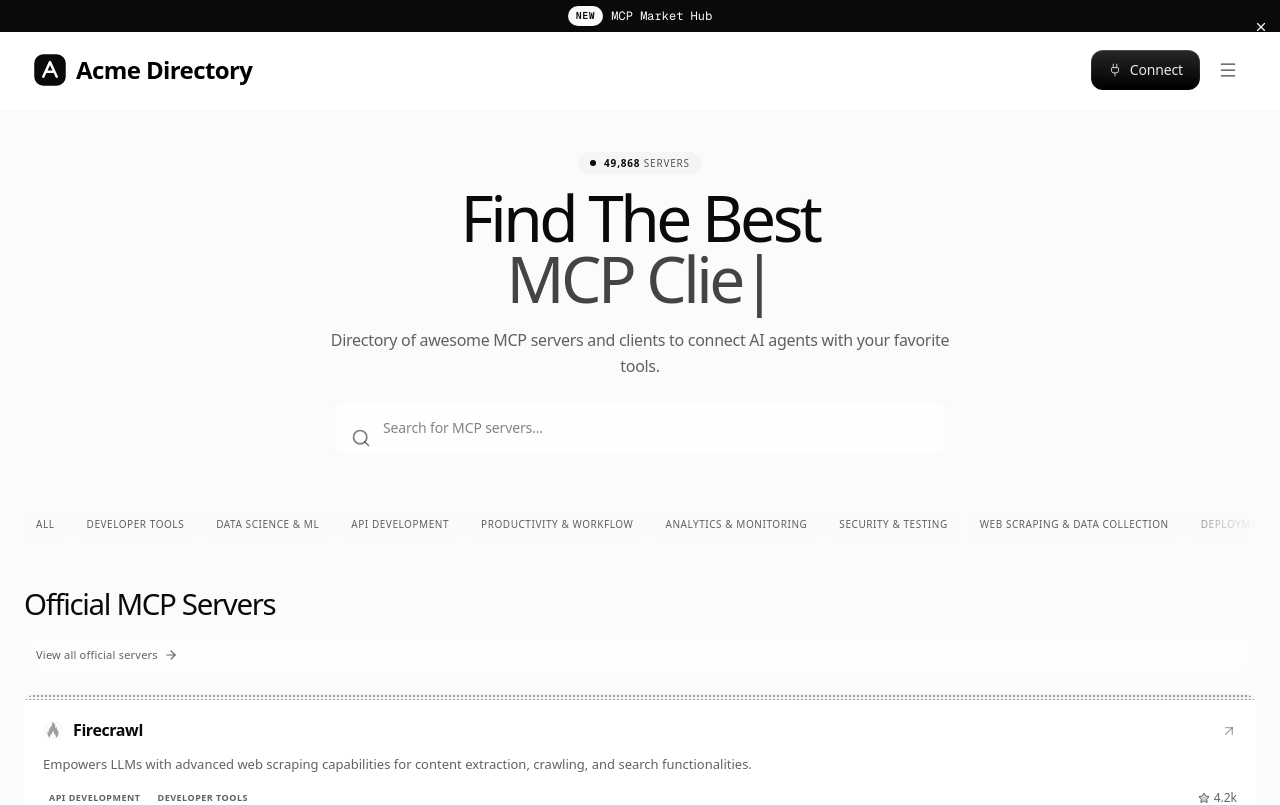
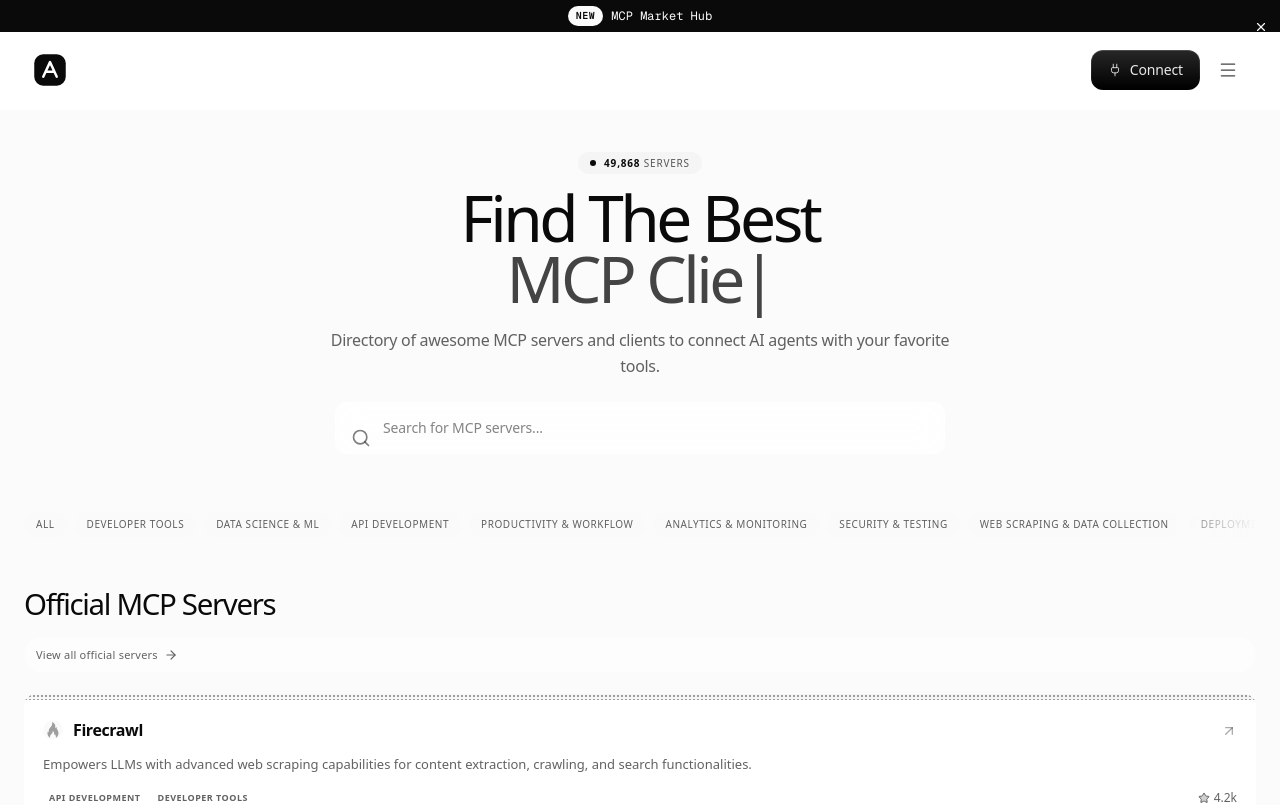
Before and after one commit to ttncode/marketplace-ui, a Next.js app: page / in a window 1280 px wide. Shown: the top 805 px of the page. Built offline with nearby package versions, Linux system fonts and the light colour scheme.

Commit message:
fix(layout): restore logo name sizing per surface

```diff
--- a/src/components/layout/mobile-nav-sheet.tsx
+++ b/src/components/layout/mobile-nav-sheet.tsx
@@ -75,7 +75,7 @@ export function MobileNavSheet({ open, onOpenChange, name, logo }: { readonly op
         )}
       >
         <div className="mb-8 pt-4">
-          <SiteLogo name={name} logo={logo} size={28} />
+          <SiteLogo name={name} logo={logo} size={28} nameClassName="text-[18px]/[28px] font-semibold tracking-[-0.45px]" />
         </div>
         <nav className="flex flex-col gap-1 pr-6">
           {MOBILE_NAV_GROUPS.map((group) => [
--- a/src/components/layout/site-footer.tsx
+++ b/src/components/layout/site-footer.tsx
@@ -54,7 +54,7 @@ export function SiteFooter({ name, logo }: { readonly name: string; readonly log
             <div className="md:col-span-2">
               {/* eslint-disable-next-line @next/next/no-html-link-for-pages -- clone links mirror the source site's paths, not this app's routes */}
               <a href="/" className="group mb-4 flex items-center gap-2">
-                <SiteLogo name={name} logo={logo} />
+                <SiteLogo name={name} logo={logo} nameClassName="text-xl leading-7 font-semibold tracking-[-0.5px]" />
               </a>
               <p className="max-w-[448px] font-sans text-sm leading-[1.625] text-[#616161]">{FOOTER.description}</p>
             </div>
--- a/src/components/layout/site-header.tsx
+++ b/src/components/layout/site-header.tsx
@@ -51,7 +51,7 @@ export function SiteHeader({ name, logo }: { readonly name: string; readonly log
         >
           <div className="flex items-center gap-8">
             <Link href="/" className="group flex items-center gap-2">
-              <SiteLogo name={name} logo={logo} />
+              <SiteLogo name={name} logo={logo} nameClassName="hidden font-sans text-[24px] leading-8 font-semibold tracking-[-0.6px] sm:inline" />
             </Link>
             <div className="hidden items-center md:flex">
               <NavMegaMenu />
--- a/src/components/layout/site-logo.tsx
+++ b/src/components/layout/site-logo.tsx
@@ -6,14 +6,15 @@ interface SiteLogoProps {
   readonly logo: SiteConfig["logo"];
   readonly size?: number;
   readonly showName?: boolean;
+  readonly nameClassName?: string;
 }
 
-export function SiteLogo({ name, logo, size = 36, showName = true }: SiteLogoProps) {
+export function SiteLogo({ name, logo, size = 36, showName = true, nameClassName }: SiteLogoProps) {
   return (
     <span className="flex items-center gap-2">
       <img src={logo.light} alt="" width={size} height={size} className="dark:hidden" />
       <img src={logo.dark} alt="" width={size} height={size} className="hidden dark:block" />
-      <span className={showName ? "font-sans text-[24px] leading-8 font-semibold tracking-[-0.6px]" : "sr-only"}>{name}</span>
+      <span className={showName ? (nameClassName ?? "font-sans text-[24px] leading-8 font-semibold tracking-[-0.6px]") : "sr-only"}>{name}</span>
     </span>
   );
 }
```
